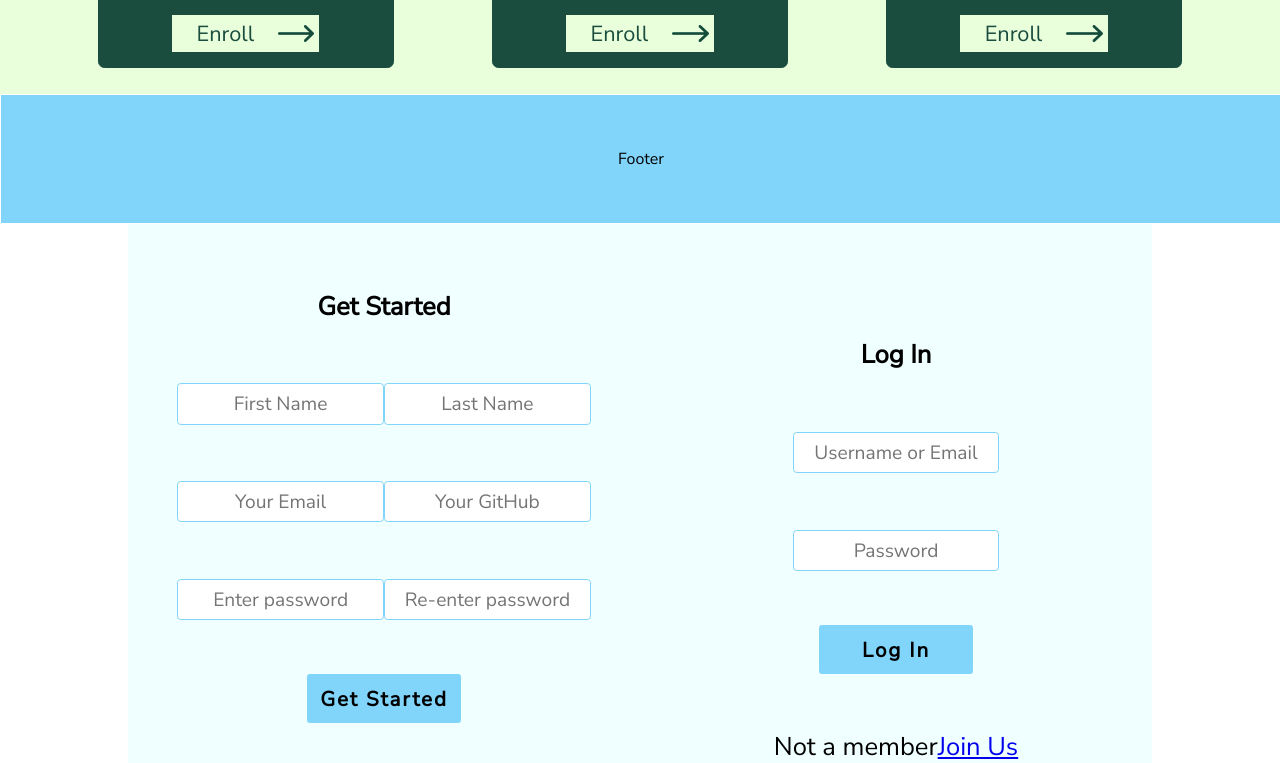
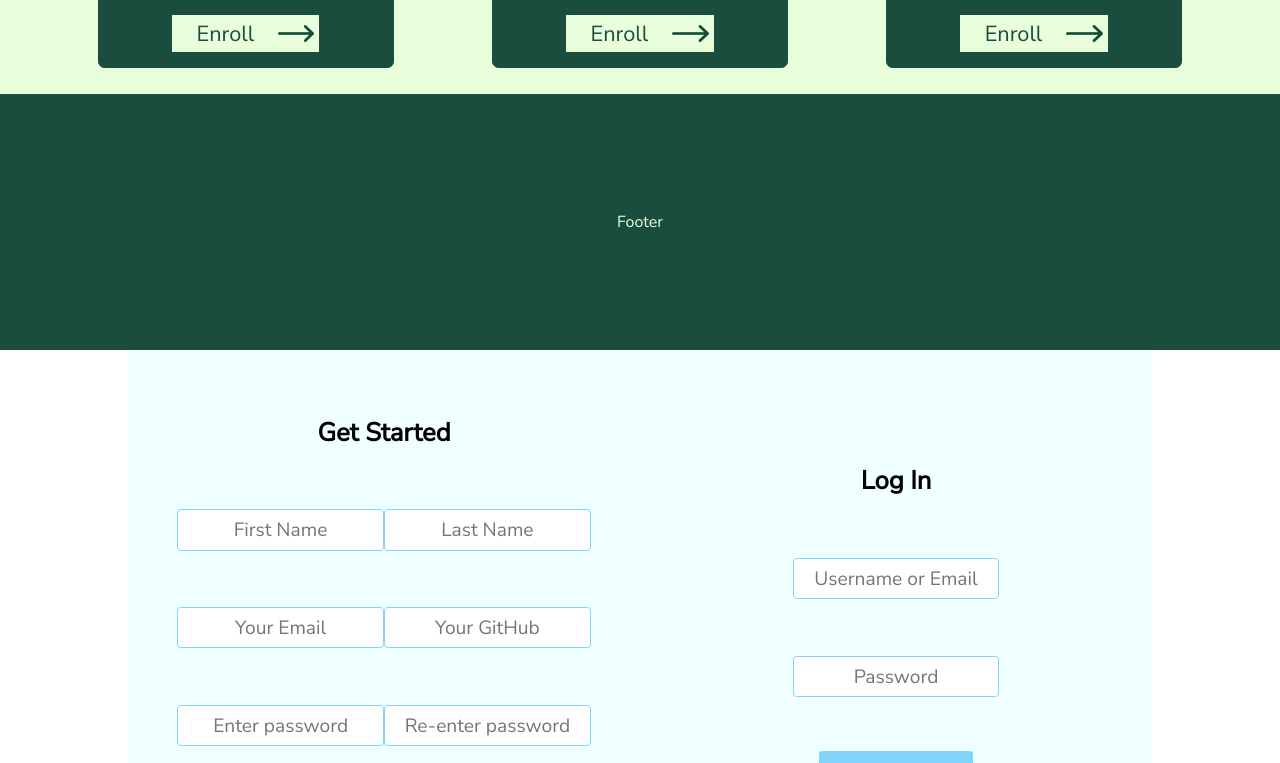
Before and after one commit to MokuaEnock/NxT-learn, a React (Create React App) app: page / in a window 1280 px wide. Shown: the part 1517-2280 px from the top of the page. Built offline with nearby package versions, Linux system fonts and the light colour scheme; no server answers.

Commit message:
format footer

```diff
--- a/src/index.css
+++ b/src/index.css
@@ -398,9 +398,9 @@ main>div>span>button>img {
 
 footer {
   width: 100%;
-  height: 10vw;
-  border: thin solid white;
-  background-color: #81D4FA;
+  height: 20vw;
+  color: #e9ffdb;
+  background-color: #1b4d3e;
   display: flex;
   flex-direction: row;
   align-items: center;
```
